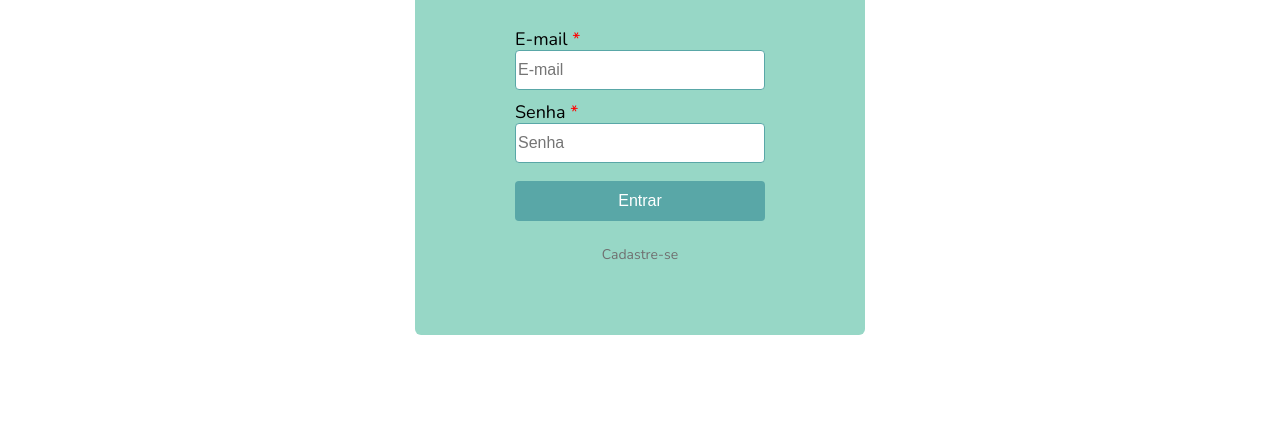
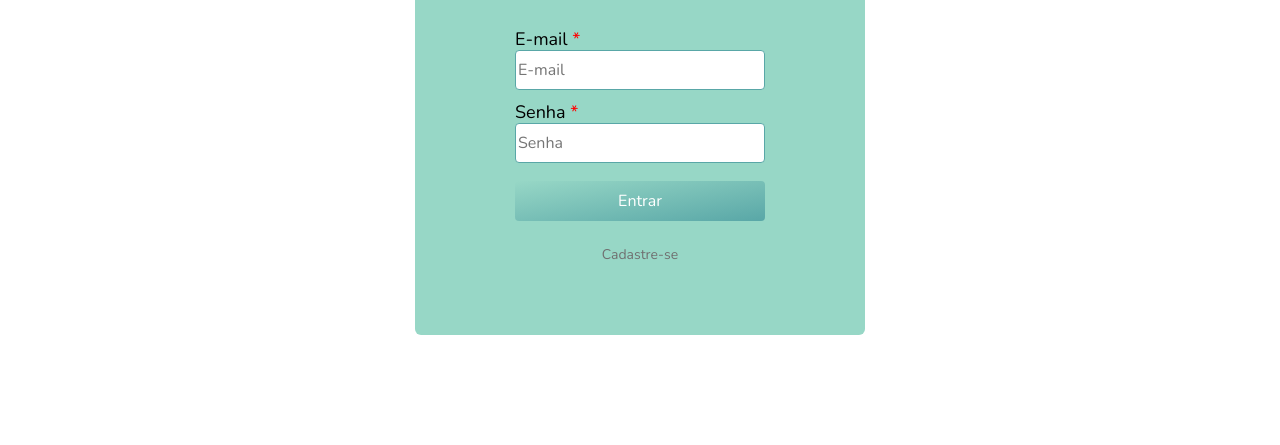
Before and after one commit to ICEI-PUC-Minas-PMV-ADS/pmv-ads-2024-e1-proj-web-t2-Escola-Segura, a plain HTML site: page src/paginaLogin/login.html in a window 1280 px wide. Shown: the part 355-800 px from the top of the page. Drawn offline with nearby package versions, Linux system fonts and the light colour scheme.

Commit message:
update paginaLogin
ajuste botão

```diff
--- a/src/paginaLogin/styleLogin.css
+++ b/src/paginaLogin/styleLogin.css
@@ -18,6 +18,7 @@ main {
 }
 
 .formCadastro {
+    font-family: 'Nunito', Courier, monospace;
     display: flex;
     flex-direction: column;
     box-sizing: border-box;
@@ -33,6 +34,7 @@ main {
 }
 
 input {
+    font-family: 'Nunito', Courier, monospace;
     margin: 10px auto;
     width: 250px;
     height: 40px;
@@ -47,12 +49,13 @@ input {
 }
 
 #btnLogin {
+    background: linear-gradient(to bottom right, #97D7C6, #59A7A7);
+    font-family: 'Nunito', Courier, monospace;
     width: 250px;
     height: 40px;
     border-radius: 4px;
     border: none;
     margin: 8px;
-    background-color: #59A7A7;
     color: white;
     margin-bottom: 20px;
 }
```
